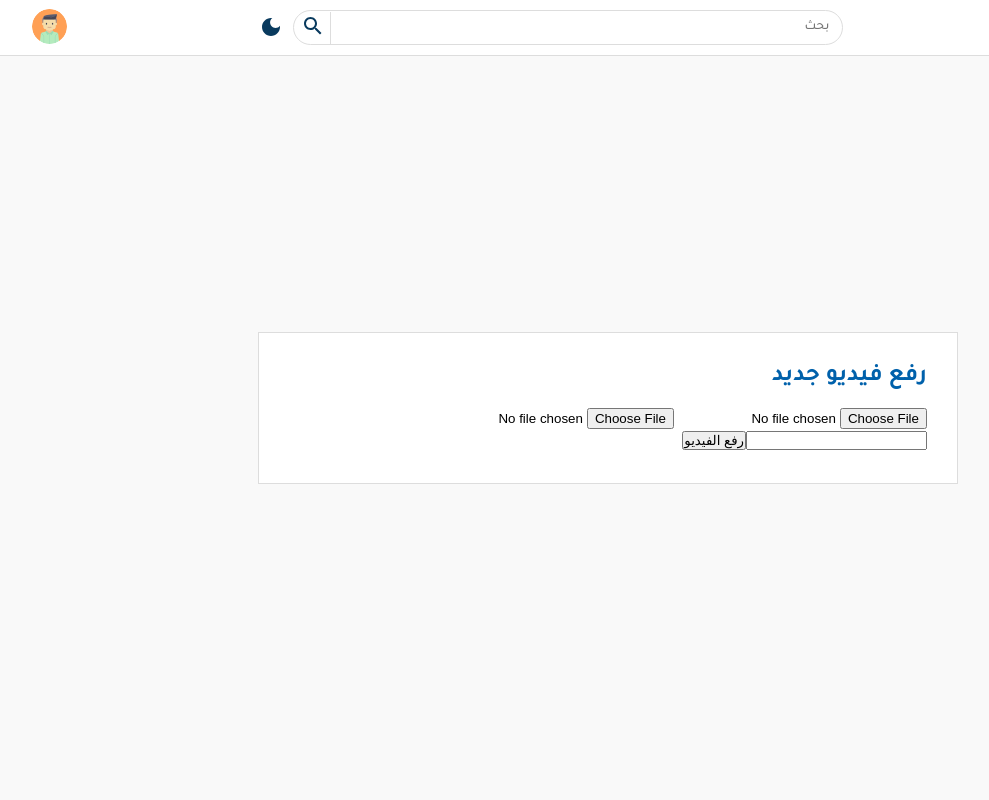
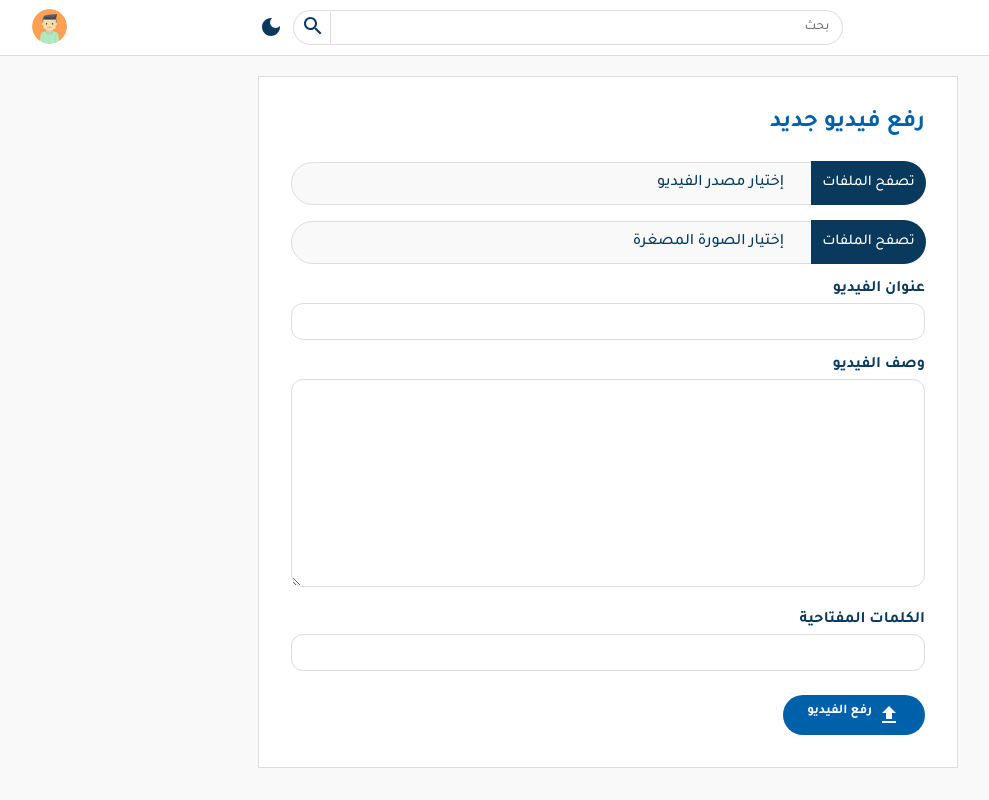
Before and after one commit to Mohamed-Behery/palymath-video-sharing-platform, a React (Create React App) app: page /upload in a window 1280 px wide. Shown: the whole page, without its empty margins (291-1280 px from the left). Built offline with nearby package versions, Linux system fonts and the light colour scheme.

Commit message:
Styled The Upload Page

```diff
--- a/src/pages/Upload.jsx
+++ b/src/pages/Upload.jsx
@@ -1,4 +1,5 @@
 import { styled } from "styled-components";
+import UploadIcon from "@mui/icons-material/Upload";
 
 const Container = styled.div`
   display: flex;
@@ -6,11 +7,12 @@ const Container = styled.div`
   align-items: center;
   justify-content: center;
   min-height: calc(100vh - 96px);
+  padding: 20px 5%;
 `;
 const Wrapper = styled.div`
   width: 700px;
   background: ${({ theme }) => theme.neutral};
-  padding: 30px;
+  padding: 32px;
   border: 1px solid ${({ theme }) => theme.border};
   @media screen and (max-width: 420px) {
     width: 90%;
@@ -19,23 +21,168 @@ const Wrapper = styled.div`
 const Heading = styled.h3`
   color: ${({ theme }) => theme.primary};
   font-size: 24px;
+  margin-bottom: 24px;
 `;
 const Source = styled.input`
+  display: none;
+`;
+const Thumbnail = styled.input`
+  display: none;
+`;
+const Uploader = styled.div``;
+const UploaderLabel = styled.label`
+  background-color: ${({ theme }) => theme.bg};
+  display: block;
+  padding: 8px 12px;
+  border-radius: 24px;
   margin-top: 16px;
+  line-height: 25px;
+  border: 1px solid ${({ theme }) => theme.border};
+  position: relative;
+  color: ${({ theme }) => theme.text};
+  padding-right: 140px;
+  cursor: pointer;
+  &::before {
+    position: absolute;
+    content: "تصفح الملفات";
+    right: -2px;
+    top: -2px;
+    width: 115px;
+    height: 107%;
+    line-height: 43px;
+    font-size: 15px;
+    background-color: ${({ theme }) => theme.text};
+    color: ${({ theme }) => theme.neutral};
+    cursor: pointer;
+    text-align: center;
+    border-radius: 0 24px 24px 0;
+  }
 `;
-const Thumbnail = styled.input``;
-const Title = styled.input``;
-const UploadBtn = styled.button``;
+const Metadata = styled.div`
+  display: flex;
+  flex-direction: column;
+  justify-content: space-between;
+  /* width: 90%; */
+  gap: 16px;
+  margin: 16px 0;
+`;
+const MetadataLabel = styled.label`
+  font-size: 16px;
+  color: ${({ theme }) => theme.text};
+  font-weight: 600;
+`;
+const Title = styled.div``;
+const TitleInput = styled.input`
+  width: 100%;
+  font-size: 16px;
+  padding: 8px 12px;
+  border-radius: 12px;
+  margin-top: 4px;
+  font-weight: 600;
+  font-family: inherit;
+  color: ${({ theme }) => theme.text};
+  border: 1px solid ${({ theme }) => theme.border};
+  outline: none;
+  background: transparent;
+  &:focus {
+    border-color: ${({ theme }) => theme.text};
+  }
+`;
+const Description = styled.div``;
+const DescriptionInput = styled.textarea`
+  width: 100%;
+  font-size: 16px;
+  padding: 8px 12px;
+  margin-top: 4px;
+  font-family: inherit;
+  color: ${({ theme }) => theme.text};
+  border-radius: 12px;
+  border: 1px solid ${({ theme }) => theme.border};
+  outline: none;
+  background: transparent;
+  height: 208px;
+  &:focus {
+    border-color: ${({ theme }) => theme.text};
+  }
+`;
+const Tags = styled.div``;
+const TagsInput = styled.input`
+  width: 100%;
+  font-size: 16px;
+  padding: 8px 12px;
+  margin-top: 4px;
+  font-family: inherit;
+  color: ${({ theme }) => theme.text};
+  border-radius: 12px;
+  border: 1px solid ${({ theme }) => theme.border};
+  outline: none;
+  background: transparent;
+  &:focus {
+    border-color: ${({ theme }) => theme.text};
+  }
+`;
+const UploadBtn = styled.button`
+  font-family: inherit;
+  display: inline-flex;
+  outline: none;
+  border: none;
+  margin-top: 8px;
+  color: ${({ theme }) => theme.neutral};
+  background-color: ${({ theme }) => theme.primary};
+  padding: 8px 24px;
+  border-radius: 24px;
+  font-weight: 600;
+  cursor: pointer;
+  gap: 5px;
+`;
 
 export default function Upload() {
   return (
     <Container>
       <Wrapper>
         <Heading>رفع فيديو جديد</Heading>
-        <Source type="file" name="videosource" accept="video/*" />
-        <Thumbnail type="file" name="thumbnail" accept="image/*" />
-        <Title type="text" />
-        <UploadBtn>رفع الفيديو</UploadBtn>
+        <Uploader>
+          <Source
+            type="file"
+            id="uploadvideo"
+            name="videosource"
+            accept="video/*"
+          />
+          <UploaderLabel htmlFor="uploadvideo">
+            إختيار مصدر الفيديو
+          </UploaderLabel>
+        </Uploader>
+        <Uploader>
+          <Thumbnail
+            type="file"
+            id="uploadimg"
+            name="thumbnail"
+            accept="image/*"
+          />
+          <UploaderLabel htmlFor="uploadimg">
+            إختيار الصورة المصغرة
+          </UploaderLabel>
+        </Uploader>
+        <Metadata>
+          <Title>
+            <MetadataLabel htmlFor="title">عنوان الفيديو</MetadataLabel> <br />
+            <TitleInput type="text" id="title" name="title" />
+          </Title>
+          <Description>
+            <MetadataLabel htmlFor="description">وصف الفيديو</MetadataLabel>{" "}
+            <br />
+            <DescriptionInput id="description" name="description" />
+          </Description>
+          <Tags>
+            <MetadataLabel htmlFor="tags">الكلمات المفتاحية</MetadataLabel>{" "}
+            <br />
+            <TagsInput type="text" id="tags" name="tags" />
+          </Tags>
+        </Metadata>
+        <UploadBtn>
+          <UploadIcon />
+          رفع الفيديو
+        </UploadBtn>
       </Wrapper>
     </Container>
   );
```
